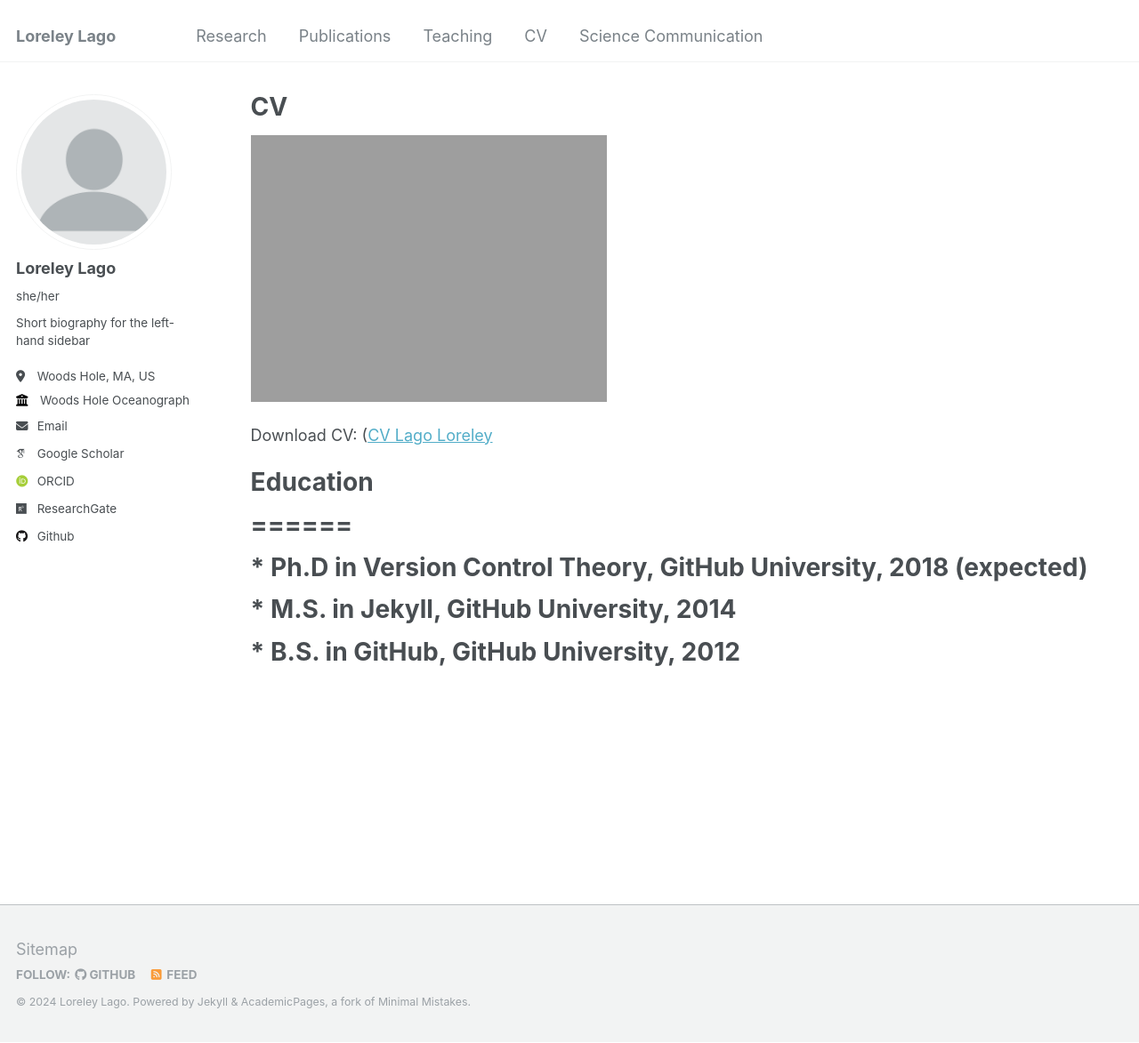
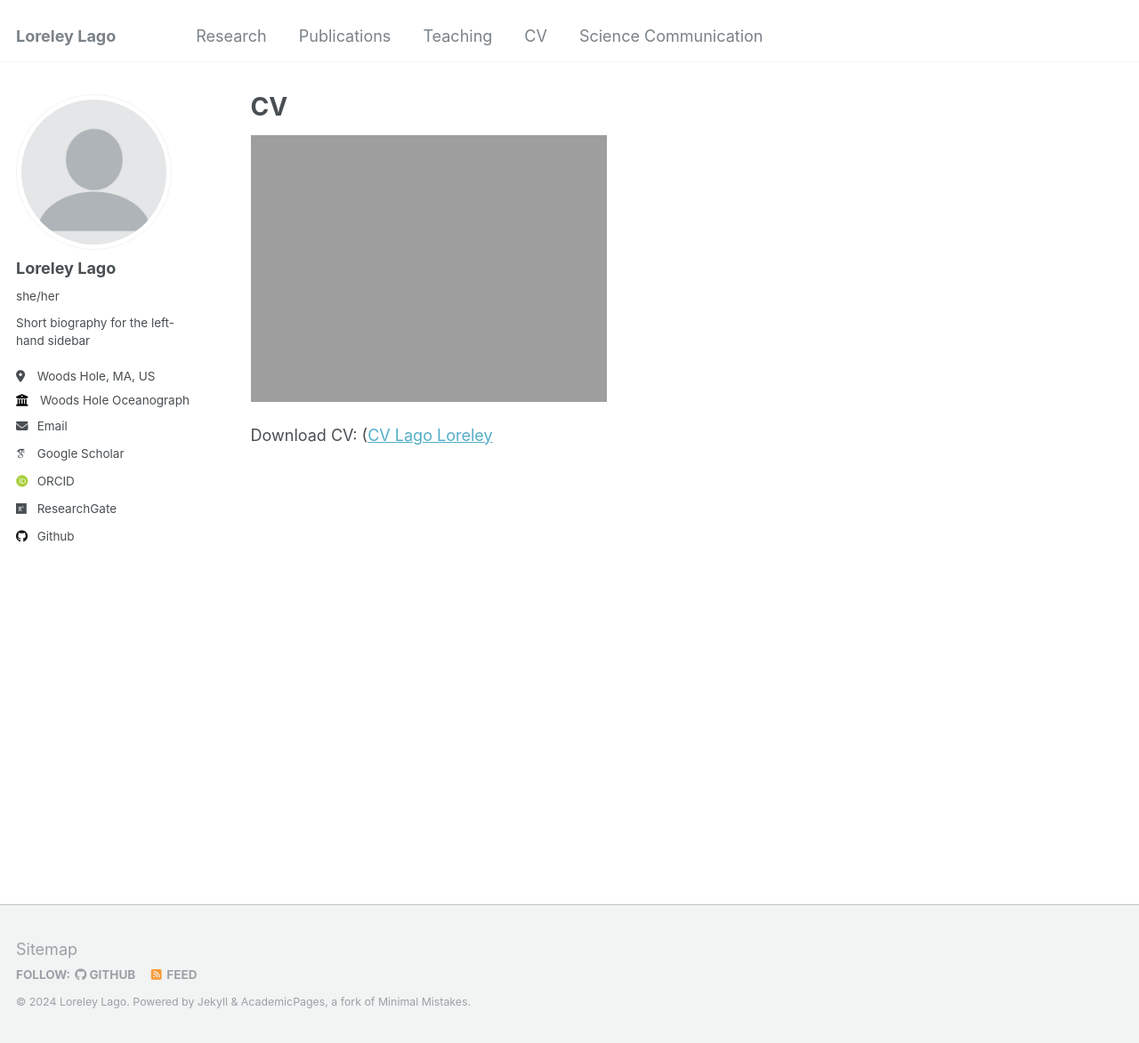
Before and after one commit to loreleylago/loreleylago.github.io, a Jekyll site: the page built from _pages/cv.md, in a window 1280 px wide and 1173 px high. Shown: the whole window at 89% size. Built offline with Jekyll 4.4.1, drawn with Linux system fonts in a browser that asks for light colours; some web fonts are replaced.

Commit message:
Update cv.md

```diff
--- a/_pages/cv.md
+++ b/_pages/cv.md
@@ -13,9 +13,3 @@
 
 Download CV:
 ([CV Lago Loreley](https://loreleylago.github.io/files/CV?LAGO?Loreley?short.pdf)
-
-# Education
-# ======
-# * Ph.D in Version Control Theory, GitHub University, 2018 (expected)
-# * M.S. in Jekyll, GitHub University, 2014
-# * B.S. in GitHub, GitHub University, 2012
```
